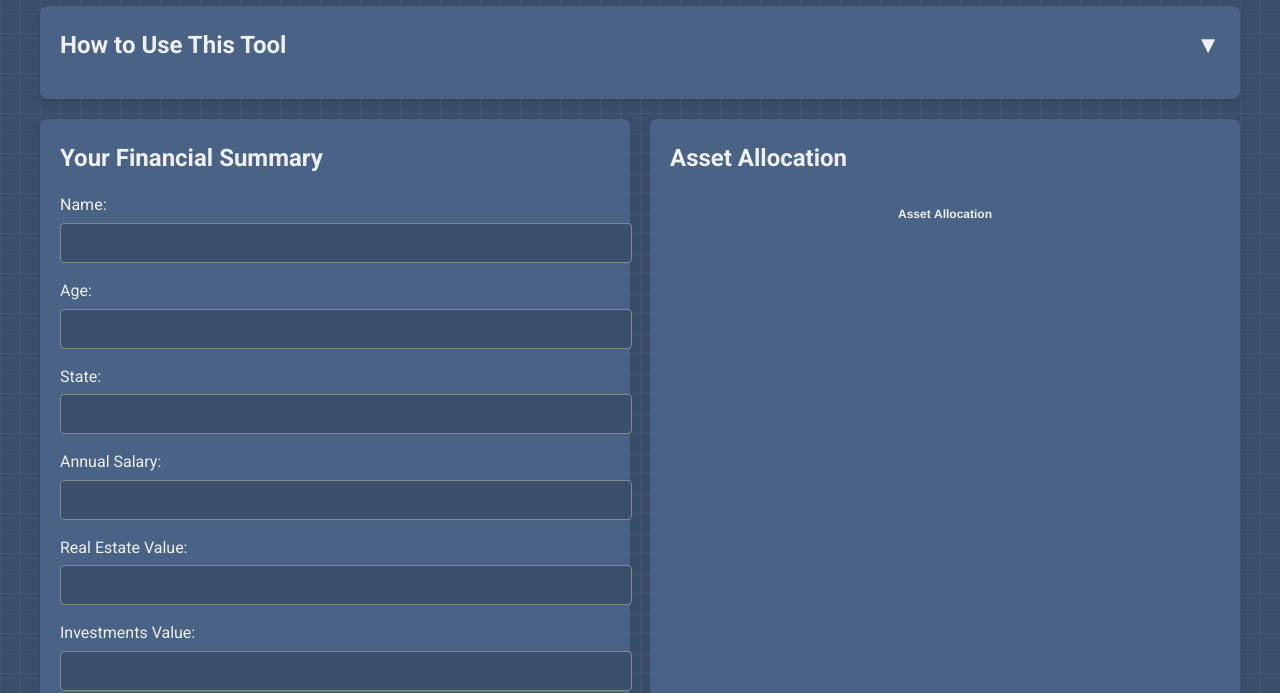
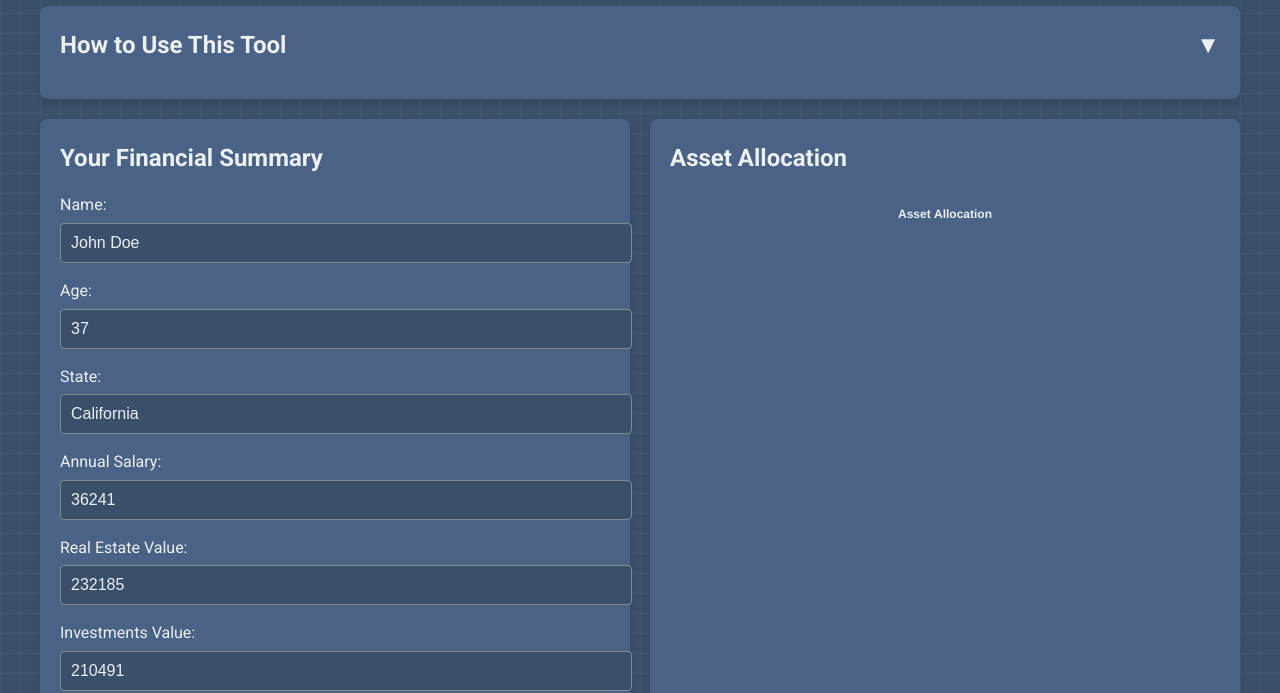
Before and after one commit to Craigjd77/Tax, a plain HTML site: page index.html in a window 1280 px wide. Shown: the part 107-800 px from the top of the page. Drawn offline with nearby package versions, Linux system fonts and the light colour scheme.

Commit message:
Add files via upload

```diff
--- a/index.html
+++ b/index.html
@@ -564,6 +564,36 @@
         updateTaxStrategies([]);
         createAssetAllocationChart({});
     });
+    function generateRandomFinancialData() {
+    return {
+        name: "John Doe",
+        age: Math.floor(Math.random() * (65 - 22) + 22),
+        state: "California",
+        salary: Math.floor(Math.random() * (200000 - 30000) + 30000),
+        realEstate: Math.floor(Math.random() * (1000000 - 100000) + 100000),
+        investments: Math.floor(Math.random() * (500000 - 10000) + 10000),
+        cash: Math.floor(Math.random() * (50000 - 1000) + 1000),
+        debt: Math.floor(Math.random() * (100000 - 0) + 0)
+    };
+}
+
+function populateFinancialSummaryForm() {
+    const data = generateRandomFinancialData();
+    document.getElementById('name').value = data.name;
+    document.getElementById('age').value = data.age;
+    document.getElementById('state').value = data.state;
+    document.getElementById('salary').value = data.salary;
+    document.getElementById('real_estate').value = data.realEstate;
+    document.getElementById('investments').value = data.investments;
+    document.getElementById('cash').value = data.cash;
+    document.getElementById('debt').value = data.debt;
+}
+
+// Call this function when the page loads
+document.addEventListener('DOMContentLoaded', function() {
+    populateFinancialSummaryForm();
+    // ... (keep the rest of your existing DOMContentLoaded code here)
+});
     </script>
 </body>
 </html>
```
